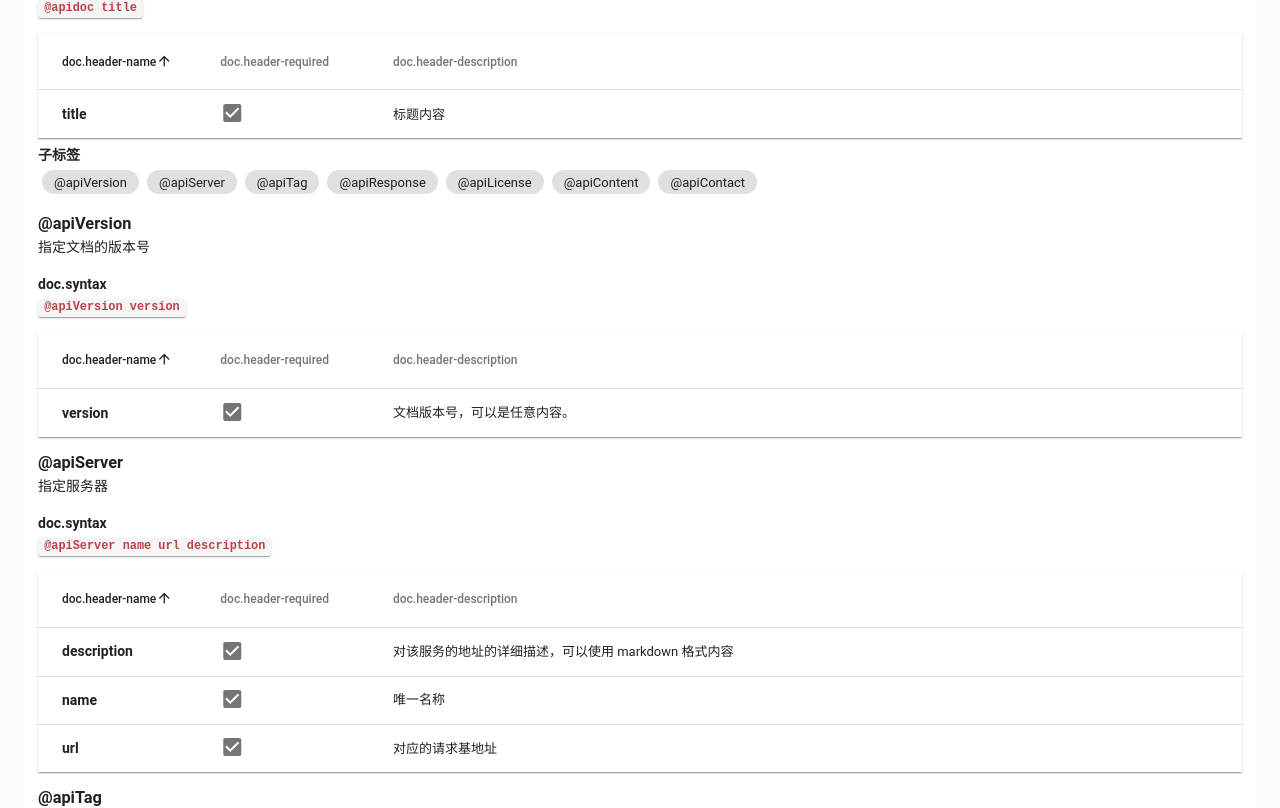
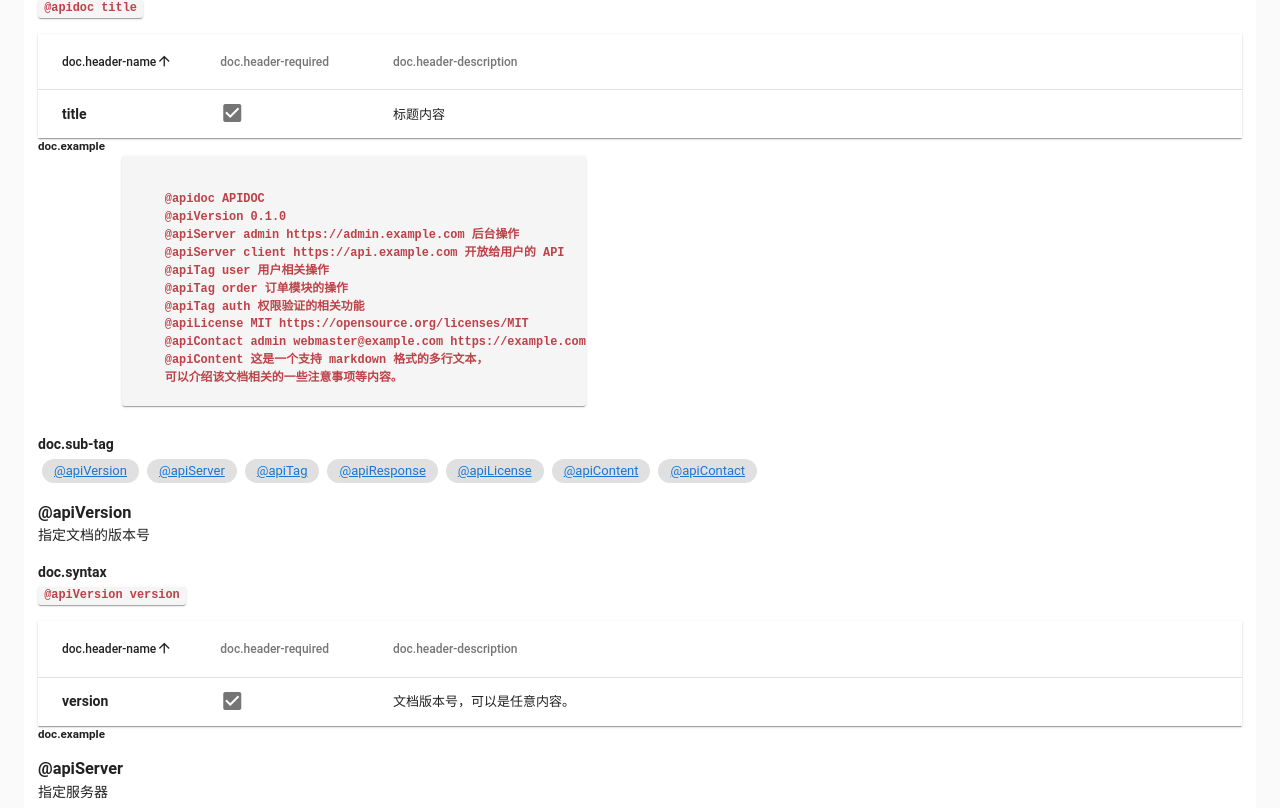
Before and after one commit to caixw/OAViewer, a Vue app: page / in a window 1280 px wide. Shown: the part 852-1660 px from the top of the page. Built offline with nearby package versions, Linux system fonts and the light colour scheme.

Commit message:
完善界面和文档

```diff
--- a/src/locales/zh-Hans.json
+++ b/src/locales/zh-Hans.json
@@ -21,7 +21,9 @@
     "header-name": "名称",
     "header-required": "必填",
     "header-description": "描述",
-    "syntax": "语法"
+    "syntax": "语法",
+    "sub-tag": "子标签",
+    "usage": "基本用法"
   },
 
   "method": {
--- a/src/views/Document.vue
+++ b/src/views/Document.vue
@@ -28,7 +28,7 @@
   </section>
 
   <section id="usage">
-    <h2>基本用法</h2>
+    <h2 v-t="'doc.usage'" />
     <p>TODO</p>
   </section>
 
@@ -62,11 +62,20 @@
             <td v-html="$t(props.item.description)" />
           </template>
         </v-data-table>
+
+        <h5 v-t="'doc.example'" />
+        <pre v-if="tag.syntax.example">
+          <code>
+            {{tag.syntax.example}}
+          </code>
+        </pre>
       </section>
 
       <section v-if="tag.children">
-        <h4>子标签</h4>
-        <v-chip small v-for="child of tag.children" :key="child">{{child}}</v-chip>
+        <h4 v-t="'doc.sub-tag'" />
+        <v-chip small v-for="child of tag.children" :key="child">
+          <a :href="'#syntax-'+child">{{child}}</a>
+        </v-chip>
       </section>
     </section>
   </section> <!-- end tags.ts -->
--- a/src/views/tags.ts
+++ b/src/views/tags.ts
@@ -36,7 +36,19 @@ const tags: Array<Tag> = [
           required: true,
           description: '标题内容'
         }
-      ]
+      ],
+      example: `
+      @apidoc APIDOC
+      @apiVersion 0.1.0
+      @apiServer admin https://admin.example.com 后台操作
+      @apiServer client https://api.example.com 开放给用户的 API
+      @apiTag user 用户相关操作
+      @apiTag order 订单模块的操作
+      @apiTag auth 权限验证的相关功能
+      @apiLicense MIT https://opensource.org/licenses/MIT
+      @apiContact admin webmaster@example.com https://example.com
+      @apiContent 这是一个支持 markdown 格式的多行文本，
+      可以介绍该文档相关的一些注意事项等内容。`
     },
     children: ['@apiVersion', '@apiServer', '@apiTag', '@apiResponse', '@apiLicense', '@apiContent', '@apiContact']
   },
```
